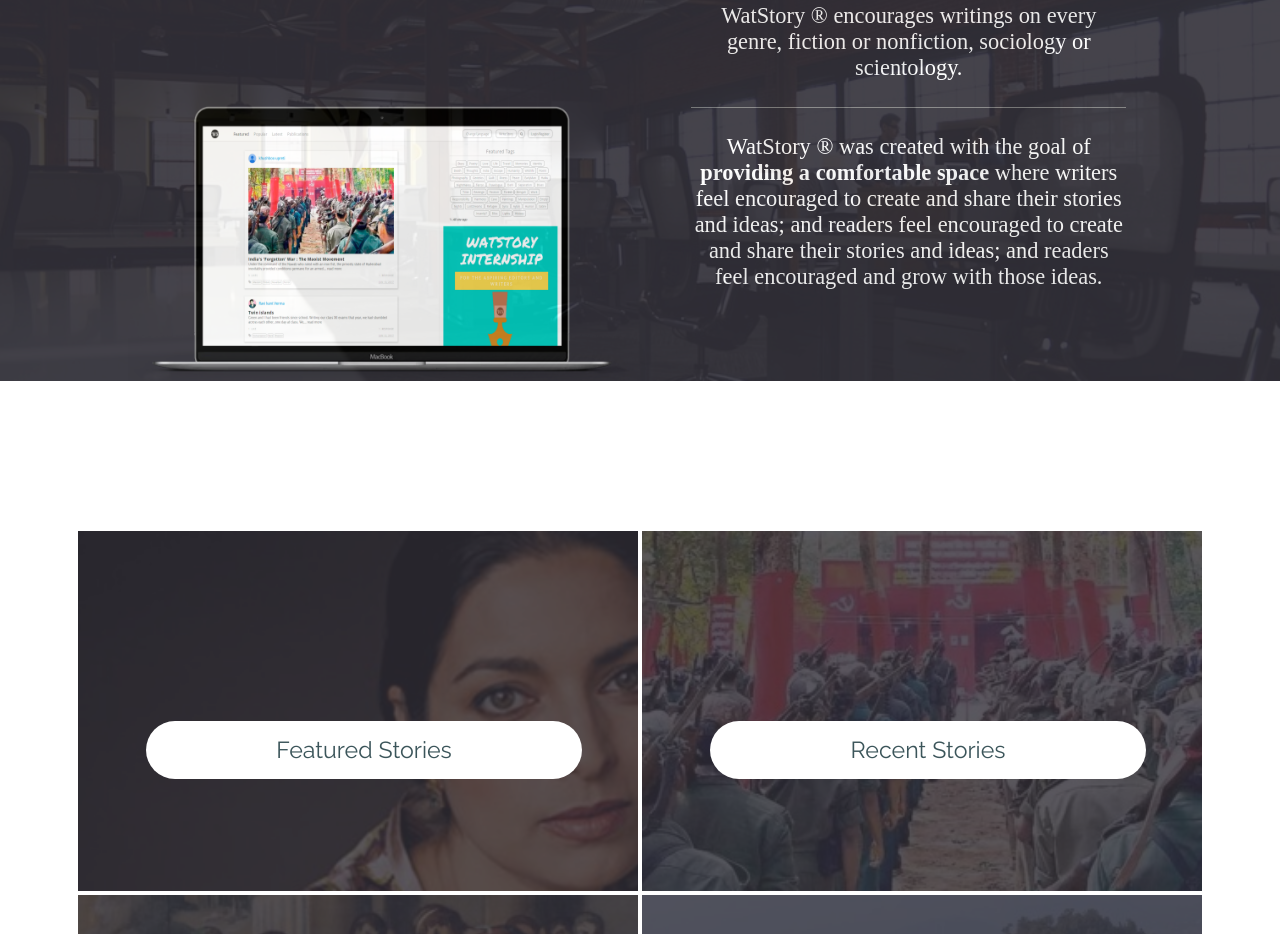
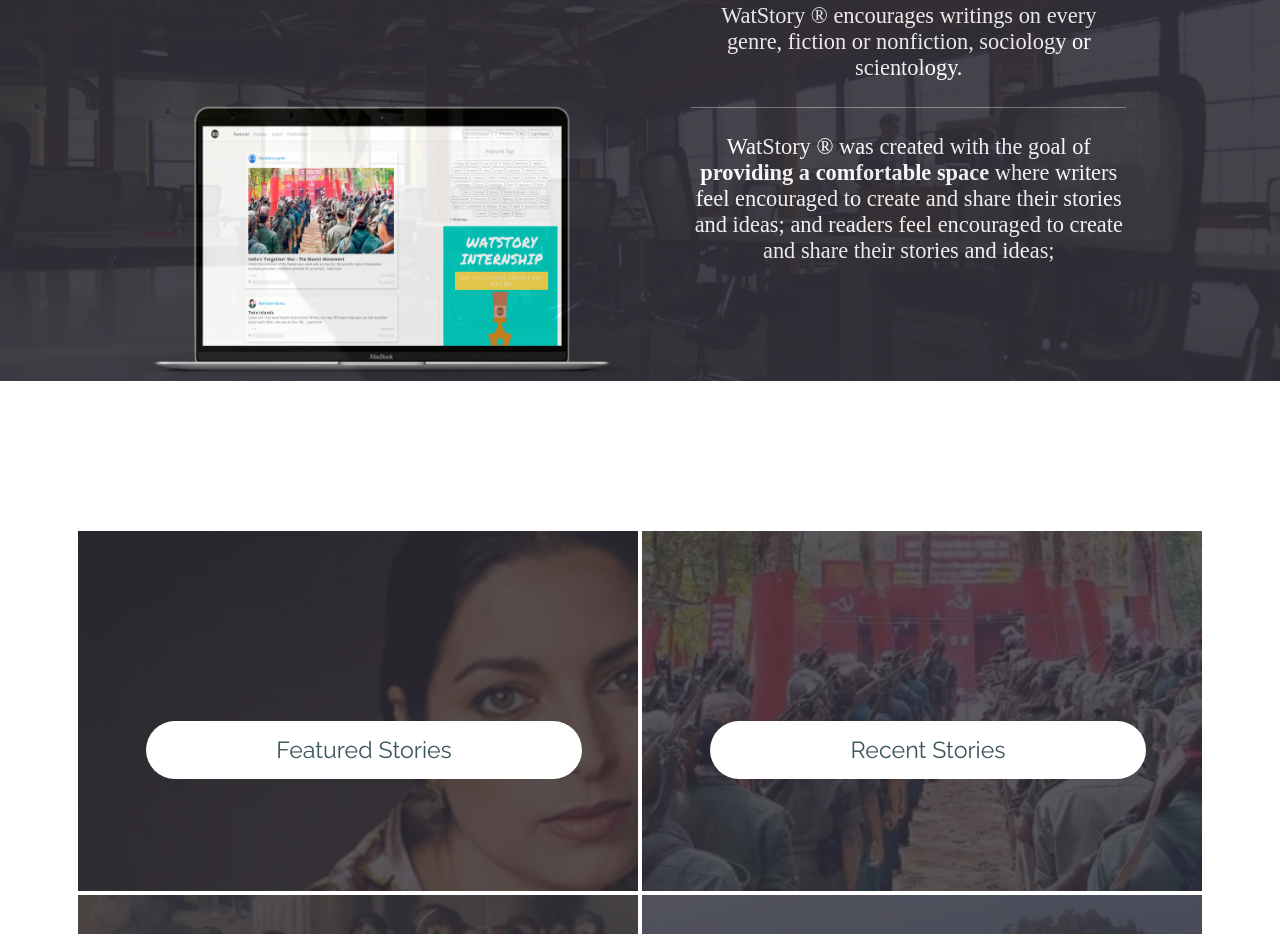
Before and after one commit to stoicsleuth/WatStory, a plain HTML site: page index.html in a window 1280 px wide. Shown: the part 1369-2303 px from the top of the page. Drawn offline with nearby package versions, Linux system fonts and the light colour scheme.

Commit message:
Update index.html

```diff
--- a/index.html
+++ b/index.html
@@ -97,7 +97,7 @@
       <p class="showcase-para">WatStory &reg was created with the goal of <strong> providing a comfortable
         space </strong> where writers feel encouraged to create and share their stories and ideas;
         and readers feel encouraged to create and share their stories and ideas;
-        and readers feel encouraged and grow with those ideas.</p>
+        </p>
     </div>
   </div>
 
```
